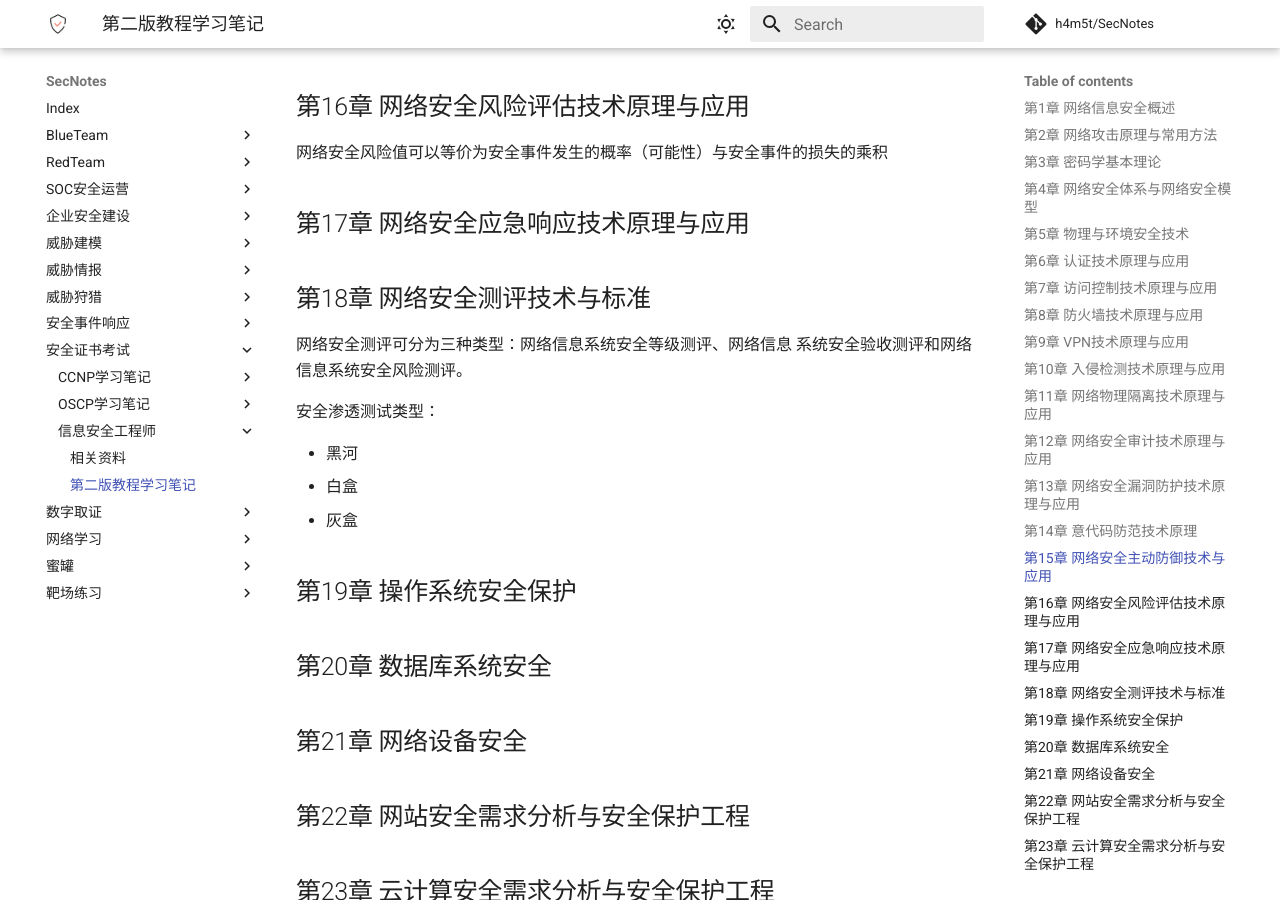
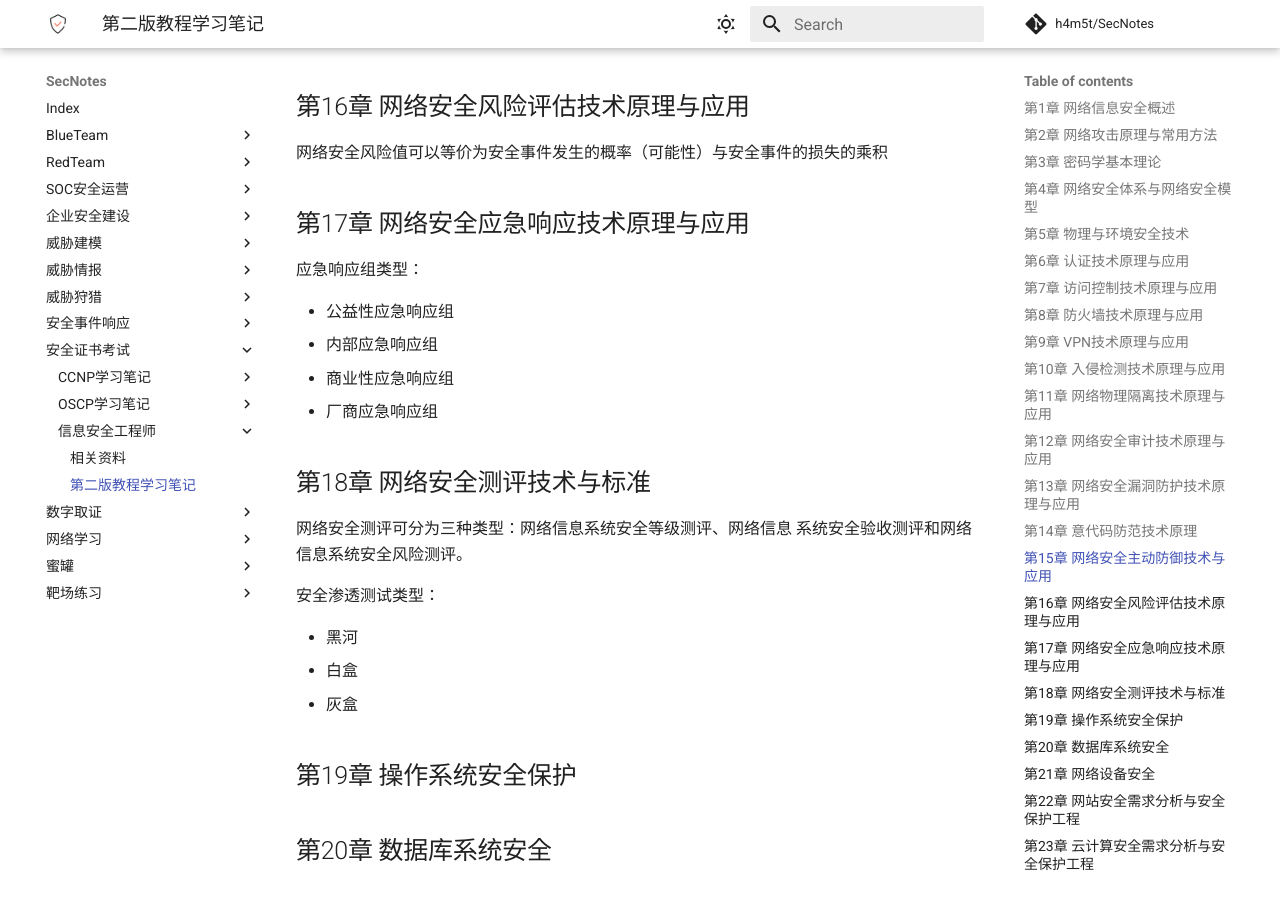
Before and after one commit to h4m5t/SecNotes, an MkDocs documentation site: the page built from docs/安全证书考试/信息安全工程师/教程学习笔记.md, in a window 1280 px wide and 900 px high, scrolled down 8809 px. Built offline with MkDocs 1.6.1 and Material for MkDocs 9.7.7, drawn with Linux system fonts in a browser that asks for light colours; comment, search, counter and statistics services are not loaded.

Commit message:
Update 教程学习笔记.md

```diff
--- a/docs/安全证书考试/信息安全工程师/教程学习笔记.md
+++ b/docs/安全证书考试/信息安全工程师/教程学习笔记.md
@@ -325,6 +325,13 @@ SSL协议提供三种安全通信服务
 
 ## 第17章 网络安全应急响应技术原理与应用
 
+应急响应组类型：
+
+* 公益性应急响应组
+* 内部应急响应组
+* 商业性应急响应组
+* 厂商应急响应组
+
 ## 第18章 网络安全测评技术与标准
 
 网络安全测评可分为三种类型：网络信息系统安全等级测评、网络信息 系统安全验收测评和网络信息系统安全风险测评。
```
